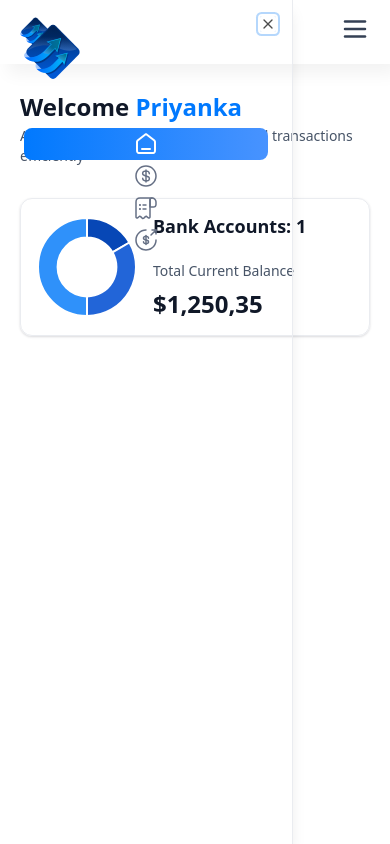
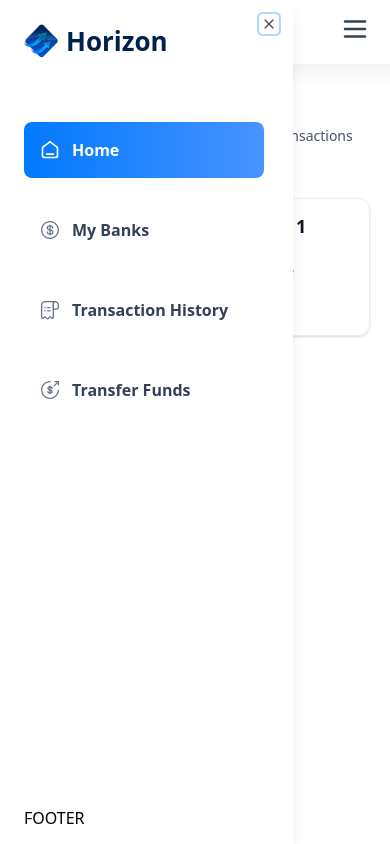
Before and after one commit to priyankadbg/Banking-App, a Next.js app: page / in a window 390 px wide. Both pictures are taken after a click on the button 355 px from the left and 29 px from the top of the page. Built offline with nearby package versions, Linux system fonts and the light colour scheme.

Commit message:
left side sidebar done

```diff
--- a/components/MobileNav.tsx
+++ b/components/MobileNav.tsx
@@ -2,6 +2,7 @@
 import React from "react";
 import {
   Sheet,
+  SheetClose,
   SheetContent,
   SheetDescription,
   SheetHeader,
@@ -29,45 +30,62 @@
             className="cursor-pointer"
           />
         </SheetTrigger>
-        <SheetContent side="left" className="" border-none bg-white>
-          <Link
-            href="/"
-            className="mb-12 cursor-pointer flex items-center gap-2"
-          >
+        <SheetContent side="left" className=" border-none bg-white">
+          <Link href="/" className="cursor-pointer flex items-center gap-2">
             <Image
               src="/icons/logo.svg"
               width={34}
               height={34}
               alt="Horizon logo"
-              className="size-[24px] max-xl:size-14 "
             />
-            <h1 className="sidebar-logo ">Horizon</h1>
+            <h1 className="text-26 font-ibm-plex-serif font-bold text-black-1">
+              Horizon
+            </h1>
           </Link>
+          <div className="mobilenav-sheet">
+            <SheetClose asChild>
+              <nav className="flex h-full flex-col gap-6 pt-16 text-white">
                 {sidebarLinks.map((item) => {
                   const isActive =
-              pathname === item.route || pathname.startsWith(`${item.route}/`);
+                    pathname === item.route ||
+                    pathname.startsWith(`${item.route}/`);
 
                   return (
+                    <SheetClose asChild key={item.route}>
                       <Link
                         href={item.route}
                         key={item.label}
-                className={cn("sidebar-link", { "bg-bank-gradient": isActive })}
+                        className={cn("mobilenav-sheet_close w-full", {
+                          "bg-bank-gradient": isActive,
+                        })}
                       >
                         {/* {item.label} */}
-                <div className="relative size-6">
                         <Image
                           src={item.imgURL}
                           alt={item.label}
-                    fill
-                    className={cn({ "brightness-[3] invert-0": isActive })}
+                          width={20}
+                          height={20}
+                          className={cn({
+                            "brightness-[3] invert-0": isActive,
+                          })}
                         />
-                </div>
-                <p className={cn("sidebar-label", { "!text-white": isActive })}>
+                        <p
+                          className={cn("text-16 font-semibold text-black-2", {
+                            "!text-white": isActive,
+                          })}
+                        >
                           {item.label}
                         </p>
                       </Link>
+                    </SheetClose>
                   );
                 })}
+                USER
+              </nav>
+            </SheetClose>
+            FOOTER
+          </div>
+
           {/* <SheetHeader>
             <SheetTitle>Are you absolutely sure?</SheetTitle>
             <SheetDescription>
```
Lines whose indentation alone changed are shown as unchanged.
